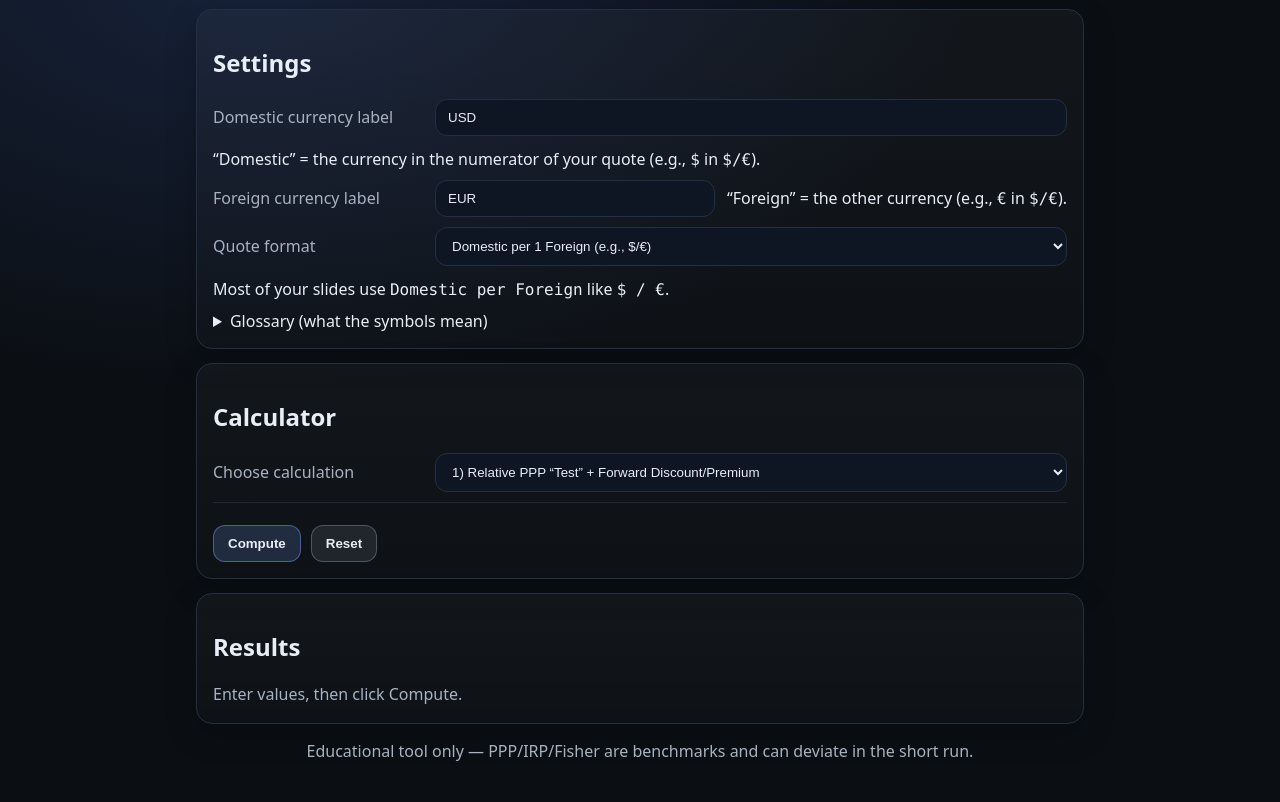
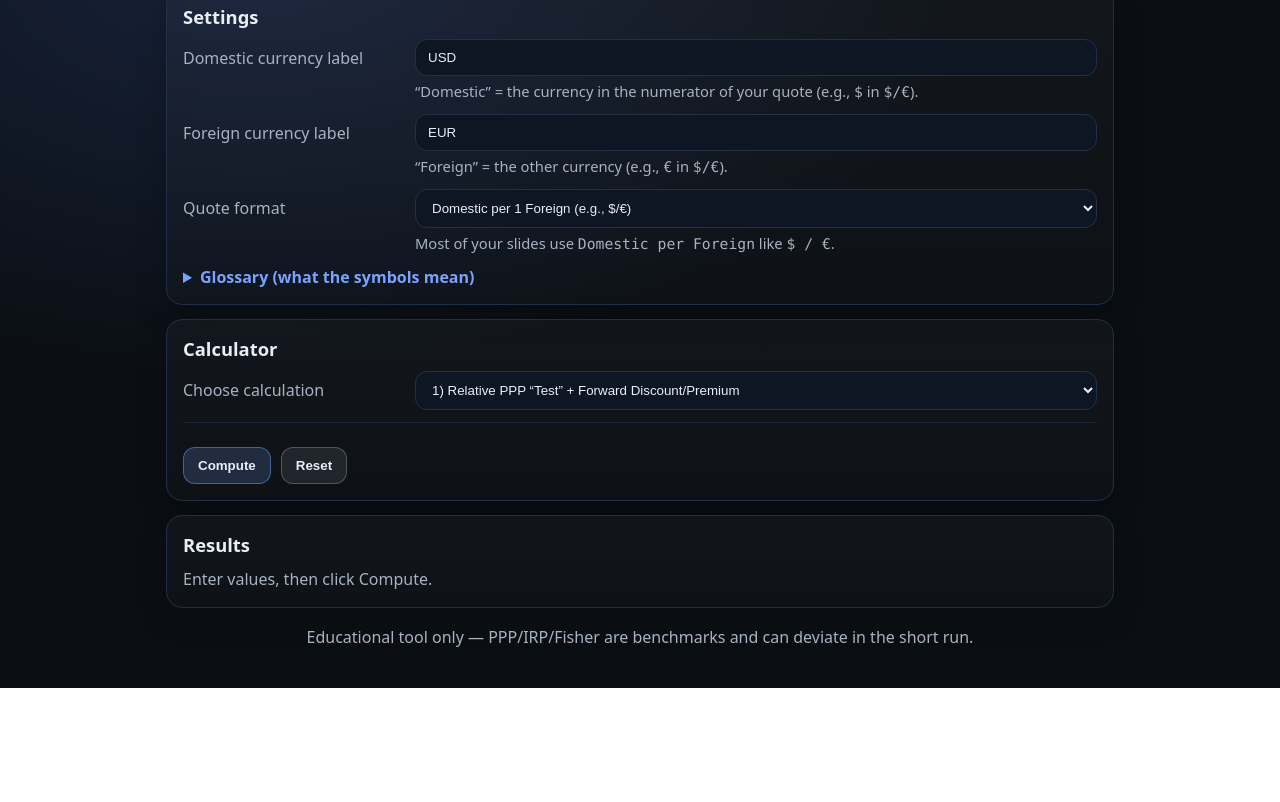
Before and after one commit to rafianahmed/PPP-Calculator, a plain HTML site: page index.html in a window 1280 px wide. Shown: the part 126-928 px from the top of the page. After the commit the page ends 814 px from the top, so only its background shows below. Drawn offline with Linux system fonts and the light colour scheme.

Commit message:
Update styles for container, rows, and buttons

```diff
--- a/style.css
+++ b/style.css
@@ -18,7 +18,7 @@ body{
 }
 
 .container{
-  max-width: 920px;
+  max-width: 980px;
   margin: 0 auto;
   padding: 28px 16px 40px;
 }
@@ -26,8 +26,8 @@ body{
 .header h1{
   margin:0 0 6px;
   font-size: 2rem;
-  letter-spacing: 0.2px;
 }
+
 .subtitle{
   margin:0 0 14px;
   color:var(--muted);
@@ -42,30 +42,25 @@ body{
   box-shadow: 0 10px 30px rgba(0,0,0,0.25);
 }
 
-.note{
-  margin-top: 10px;
-  padding: 10px 12px;
-  border: 1px dashed var(--border);
-  border-radius: 12px;
-  color: var(--muted);
-}
+h2{ margin: 0 0 10px; font-size: 1.15rem; }
 
 .row{
   display:flex;
   gap:12px;
-  align-items: center;
+  align-items: flex-start;
   flex-wrap: wrap;
-  margin-bottom: 10px;
+  margin-bottom: 12px;
 }
 
 label{
-  min-width: 210px;
+  min-width: 220px;
   color: var(--muted);
+  padding-top: 8px;
 }
 
 input, select{
   flex: 1;
-  min-width: 220px;
+  min-width: 260px;
   padding: 10px 12px;
   border-radius: 12px;
   border: 1px solid var(--border);
@@ -79,9 +74,18 @@ input:focus, select:focus{
   box-shadow: 0 0 0 3px rgba(122,162,255,0.15);
 }
 
+.help{
+  flex-basis: 100%;
+  margin-left: 232px;
+  margin-top: -6px;
+  color: var(--muted);
+  font-size: 0.92rem;
+  line-height: 1.35;
+}
+
 .form-area{
   margin-top: 10px;
-  padding-top: 8px;
+  padding-top: 10px;
   border-top: 1px solid rgba(34,48,71,0.7);
 }
 
@@ -98,21 +102,17 @@ button{
   background: rgba(122,162,255,0.18);
   color: var(--text);
   cursor: pointer;
-  font-weight: 600;
+  font-weight: 700;
 }
-
-button:hover{ filter: brightness(1.08); }
 
 button.secondary{
   border-color: rgba(167,178,194,0.35);
   background: rgba(167,178,194,0.12);
 }
 
-.output{
-  line-height: 1.55;
-  white-space: normal;
-}
+button:hover{ filter: brightness(1.08); }
 
+.output{ line-height: 1.55; }
 .muted{ color: var(--muted); }
 .mono{ font-family: ui-monospace, SFMono-Regular, Menlo, Monaco, Consolas, "Liberation Mono", monospace; }
 
@@ -123,16 +123,30 @@ button.secondary{
   border: 1px solid var(--border);
   background: rgba(255,255,255,0.03);
   margin-right: 8px;
+  margin-bottom: 6px;
 }
 
 .tag.good{ border-color: rgba(122,255,178,0.35); color: var(--good); }
 .tag.bad{ border-color: rgba(255,122,122,0.35); color: var(--danger); }
 .tag.neutral{ border-color: rgba(167,178,194,0.35); color: var(--muted); }
 
+.sep{
+  border:none;
+  border-top:1px solid rgba(34,48,71,0.7);
+  margin:12px 0;
+}
+
 .bullets{ margin: 8px 0 0 18px; color: var(--muted); }
-.disclaimer{ color: var(--muted); margin-top: 10px; font-size: 0.95rem; }
+
+.details summary{
+  cursor: pointer;
+  color: var(--accent);
+  font-weight: 700;
+  margin-top: 6px;
+}
+.details{ margin-top: 8px; }
 
 .footer{
-  margin-top: 16px;
   text-align:center;
+  margin-top: 18px;
 }
```
